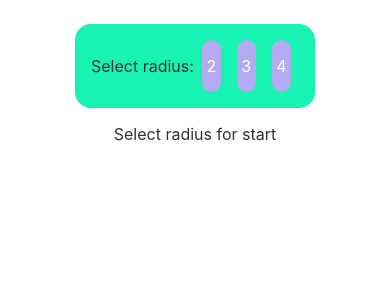
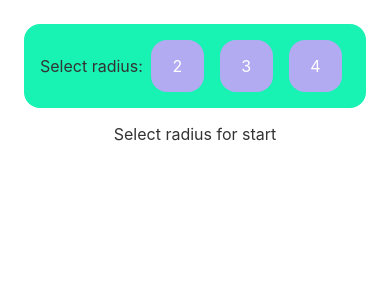
Before and after one commit to torcoste/hex2048-svelte, a Svelte app: page / in a window 390 px wide. Shown: the top 300 px of the page. Built offline with nearby package versions, Linux system fonts and the light colour scheme.

Commit message:
responsive radius-selector

```diff
--- a/src/App.svelte
+++ b/src/App.svelte
@@ -40,12 +40,6 @@
   main {
     text-align: center;
     padding: 1em;
-    max-width: 240px;
     margin: 0 auto;
   }
-  @media (min-width: 640px) {
-    main {
-      max-width: none;
-    }
-  }
 </style>
--- a/src/components/RadiusSelect.svelte
+++ b/src/components/RadiusSelect.svelte
@@ -12,7 +12,10 @@
 <section>
   <p>Select radius:</p>
   {#each AVALIABLE_RADIUS_VALUES as radiusValue}
-    <div on:click={() => updateRadius(radiusValue)} class={[radius === radiusValue ? "selected" : ""]}>
+    <div
+      on:click={() => updateRadius(radiusValue)}
+      class={radius === radiusValue && "selected"}
+    >
       <p>{radiusValue}</p>
     </div>
   {/each}
@@ -33,11 +36,22 @@
     flex: auto;
     border-radius: 16px;
     color: white;
-	max-width: 64px;
+    max-width: 64px;
+    align-items: center;
   }
-
   .selected {
     background-color: #1c3041;
     color: white;
   }
+  @media (max-width: 300px) {
+    section {
+      flex-direction: column;
+      align-items: center;
+      padding: 8px;
+    }
+    div {
+      margin: 4px 0;
+      padding: 0 32px;
+    }
+  }
 </style>
```
